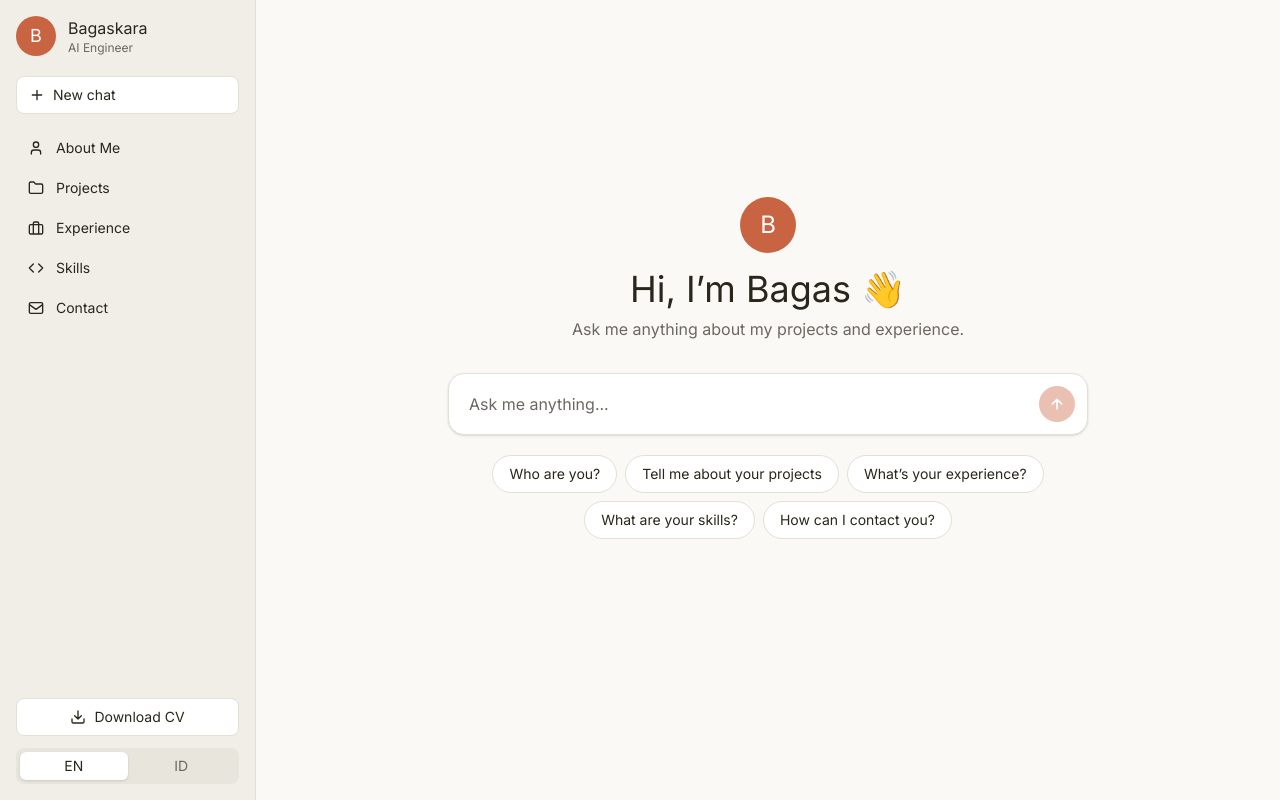
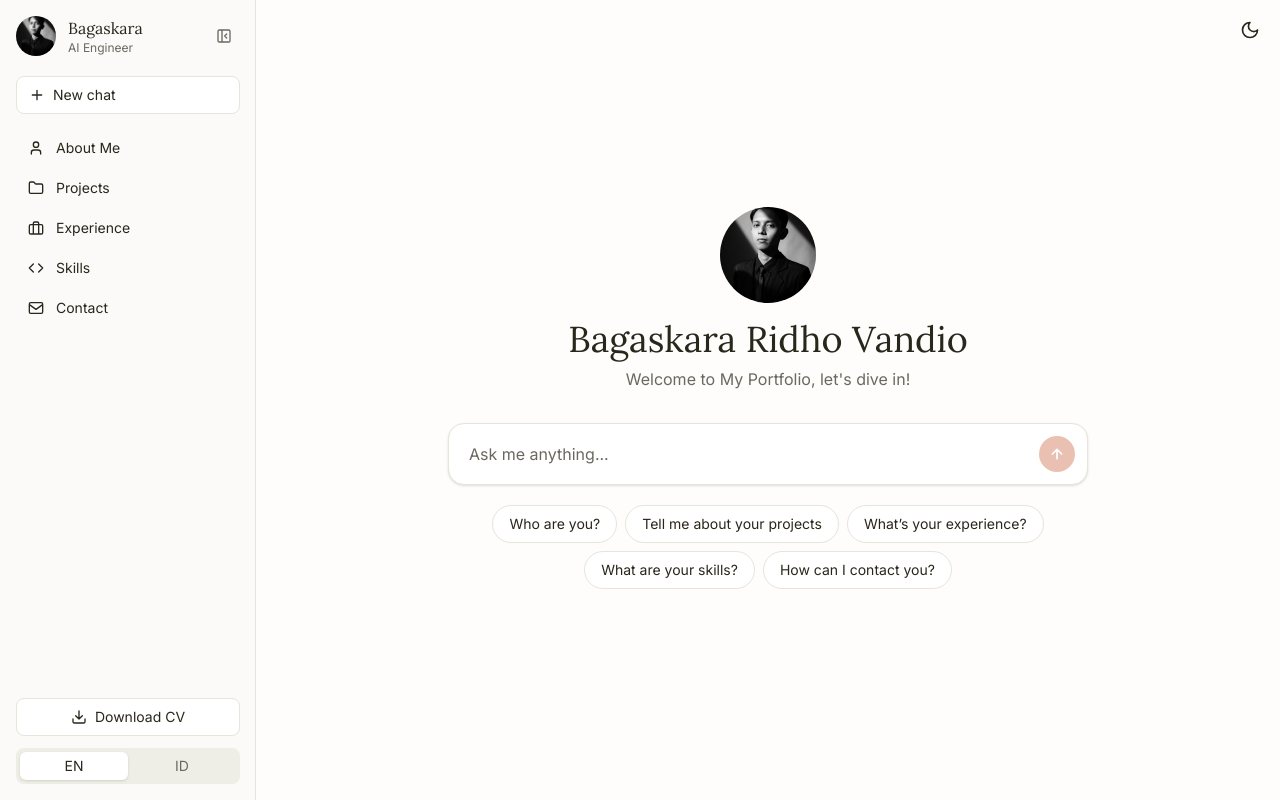
Before and after one commit to bagasrivan/portfolio, a Next.js app: page / in a window 1280 px wide. Built offline with nearby package versions, Linux system fonts and the light colour scheme.

Commit message:
Avatar & Sidebar

```diff
--- a/app/globals.css
+++ b/app/globals.css
@@ -1,13 +1,52 @@
 @import "tailwindcss";
 
+/* Tema gelap dipicu atribut data-theme="dark" di <html> */
+@custom-variant dark (&:where([data-theme="dark"], [data-theme="dark"] *));
+
+:root {
+  --bg: #fefdfb;
+  --sidebar: #fbfaf8;
+  --surface: #ffffff;
+  --soft: #f1efe8;
+  --line: #e7e4db;
+  --ink: #29261b;
+  --muted: #6b6860;
+  --accent: #c96442;
+  color-scheme: light;
+}
+
+:root[data-theme="dark"] {
+  --bg: #262624;
+  --sidebar: #1f1e1d;
+  --surface: #30302e;
+  --soft: #393937;
+  --line: #3d3c39;
+  --ink: #ece9e1;
+  --muted: #a19e94;
+  --accent: #d97757;
+  color-scheme: dark;
+}
+
 @theme inline {
+  --color-bg: var(--bg);
+  --color-sidebar: var(--sidebar);
+  --color-surface: var(--surface);
+  --color-soft: var(--soft);
+  --color-line: var(--line);
+  --color-ink: var(--ink);
+  --color-muted: var(--muted);
+  --color-accent: var(--accent);
   --font-serif: var(--font-lora), Georgia, serif;
 }
 
 body {
   font-family: var(--font-inter), system-ui, sans-serif;
-  background: #faf9f5;
-  color: #29261b;
+  background: var(--bg);
+  color: var(--ink);
+}
+
+::selection {
+  background: color-mix(in srgb, var(--accent) 30%, transparent);
 }
 
 @keyframes fade-up {
@@ -15,6 +54,7 @@ body {
     opacity: 0;
     transform: translateY(6px);
   }
+
   to {
     opacity: 1;
     transform: none;
@@ -26,16 +66,30 @@ body {
 }
 
 @keyframes blink {
-  0%, 80%, 100% { opacity: 0.25; }
-  40% { opacity: 1; }
+
+  0%,
+  80%,
+  100% {
+    opacity: 0.25;
+  }
+
+  40% {
+    opacity: 1;
+  }
 }
 
 .dot {
   width: 6px;
   height: 6px;
   border-radius: 9999px;
-  background: #6b6860;
+  background: var(--muted);
   animation: blink 1.2s infinite;
 }
-.dot:nth-child(2) { animation-delay: 0.15s; }
-.dot:nth-child(3) { animation-delay: 0.3s; }
+
+.dot:nth-child(2) {
+  animation-delay: 0.15s;
+}
+
+.dot:nth-child(3) {
+  animation-delay: 0.3s;
+}
--- a/app/layout.tsx
+++ b/app/layout.tsx
@@ -1,28 +1,37 @@
 import type { Metadata } from "next";
-import { Inter } from "next/font/google";
+import { Inter, Lora } from "next/font/google";
 import "./globals.css";
 
 const inter = Inter({ subsets: ["latin"], variable: "--font-inter" });
+const lora = Lora({ subsets: ["latin"], variable: "--font-lora" });
 
 export const metadata: Metadata = {
   title: "Bagaskara Ridho Vandio | Portfolio",
   description:
-    "Computer Science graduate focused on AI/ML. Ask me about my projects and experience.",
+    "Computer Science graduate focused on AI/ML and mobile development. Ask me about my projects and experience.",
   openGraph: {
     title: "Bagaskara Ridho Vandio | Portfolio",
     description:
-      "Computer Science graduate focused on AI Enggineering. Ask me about my projects and experience.",
+      "Computer Science graduate focused on AI/ML and mobile development. Ask me about my projects and experience.",
     type: "website",
   },
   twitter: { card: "summary_large_image" },
 };
 
+// Dijalankan sebelum halaman tampil: pakai pilihan tersimpan, kalau belum ada ikuti sistem
+const themeScript = `(function(){try{var t=localStorage.getItem("theme");if(!t){t=window.matchMedia("(prefers-color-scheme: dark)").matches?"dark":"light"}document.documentElement.dataset.theme=t}catch(e){}})();`;
+
 export default function RootLayout({
   children,
 }: Readonly<{ children: React.ReactNode }>) {
   return (
-    <html lang="en">
-      <body className={`${inter.variable} antialiased`}>{children}</body>
+    <html lang="en" suppressHydrationWarning>
+      <head>
+        <script dangerouslySetInnerHTML={{ __html: themeScript }} />
+      </head>
+      <body className={`${inter.variable} ${lora.variable} antialiased`}>
+        {children}
+      </body>
     </html>
   );
 }
--- a/app/page.tsx
+++ b/app/page.tsx
@@ -80,8 +80,8 @@ const keywords: Record<Topic, string[]> = {
 
 const content = {
   en: {
-    greeting: "Hi, I’m Bagas 👋",
-    subtitle: "Ask me anything about my projects and experience.",
+    greeting: "Bagaskara Ridho Vandio",
+    subtitle: "Welcome to My Portfolio, let's dive in!",
     placeholder: "Ask me anything...",
     send: "Send",
     cv: "Download CV",
@@ -117,8 +117,8 @@ const content = {
       "I’m not sure about that yet. Try asking about my projects, experience, skills, or how to contact me.",
   },
   id: {
-    greeting: "Halo, aku Bagas 👋",
-    subtitle: "Tanya apa saja soal project dan pengalamanku.",
+    greeting: "Bagaskara Ridho Vandio",
+    subtitle: "Selamat datang di portofolioku, yuk cari tau lebih lanjut!",
     placeholder: "Tanyakan sesuatu...",
     send: "Kirim",
     cv: "Unduh CV",
@@ -177,7 +177,7 @@ function linkify(text: string) {
         href={href}
         target="_blank"
         rel="noopener noreferrer"
-        className="text-[#c96442] underline underline-offset-2 hover:opacity-80"
+        className="text-accent underline underline-offset-2 hover:opacity-80"
       >
         {part}
       </a>
@@ -211,7 +211,17 @@ function TypingText({
   return <>{linkify(animate ? text.slice(0, count) : text)}</>;
 }
 
-const icons: Record<Topic | "plus" | "download" | "menu", string> = {
+const icons: Record<
+  | Topic
+  | "plus"
+  | "download"
+  | "menu"
+  | "panelClose"
+  | "sun"
+  | "moon"
+  | "panelOpen",
+  string
+> = {
   about:
     "M19 21v-2a4 4 0 0 0-4-4H9a4 4 0 0 0-4 4v2M12 3a4 4 0 1 0 0 8 4 4 0 0 0 0-8z",
   projects:
@@ -224,6 +234,12 @@ const icons: Record<Topic | "plus" | "download" | "menu", string> = {
   plus: "M12 5v14M5 12h14",
   download: "M21 15v4a2 2 0 0 1-2 2H5a2 2 0 0 1-2-2v-4M7 10l5 5 5-5M12 15V3",
   menu: "M4 6h16M4 12h16M4 18h16",
+  panelClose:
+    "M5 3h14a2 2 0 0 1 2 2v14a2 2 0 0 1-2 2H5a2 2 0 0 1-2-2V5a2 2 0 0 1 2-2zM9 3v18M16 15l-3-3 3-3",
+  panelOpen:
+    "M5 3h14a2 2 0 0 1 2 2v14a2 2 0 0 1-2 2H5a2 2 0 0 1-2-2V5a2 2 0 0 1 2-2zM9 3v18M14 9l3 3-3 3",
+  sun: "M12 8a4 4 0 1 0 0 8 4 4 0 0 0 0-8zM12 2v2M12 20v2M4.93 4.93l1.41 1.41M17.66 17.66l1.41 1.41M2 12h2M20 12h2M6.34 17.66l-1.41 1.41M19.07 4.93l-1.41 1.41",
+  moon: "M12 3a6 6 0 0 0 9 9 9 9 0 1 1-9-9Z",
 };
 
 function Icon({ d, className = "h-4 w-4" }: { d: string; className?: string }) {
@@ -243,11 +259,23 @@ function Icon({ d, className = "h-4 w-4" }: { d: string; className?: string }) {
   );
 }
 
+function Avatar({ className = "h-7 w-7" }: { className?: string }) {
+  return (
+    // eslint-disable-next-line @next/next/no-img-element
+    <img
+      src="/avatar.jpg"
+      alt="Bagaskara"
+      className={`shrink-0 rounded-full object-cover ${className}`}
+    />
+  );
+}
+
 export default function Home() {
   const [lang, setLang] = useState<Lang>("en");
   const [input, setInput] = useState("");
   const [messages, setMessages] = useState<Message[]>([]);
-  const [menuOpen, setMenuOpen] = useState(false);
+  const [menuOpen, setMenuOpen] = useState(false); // sidebar di HP
+  const [collapsed, setCollapsed] = useState(false); // sidebar di desktop
   const [thinking, setThinking] = useState(false);
   const [activeTopic, setActiveTopic] = useState<Topic | null>(null);
   const t = content[lang];
@@ -275,6 +303,25 @@ export default function Home() {
       if (timerRef.current) clearTimeout(timerRef.current);
     };
   }, []);
+
+  // Desktop: lipat/buka sidebar. HP: tampilkan/sembunyikan sidebar melayang
+  function toggleSidebar() {
+    if (window.matchMedia("(min-width: 768px)").matches) {
+      setCollapsed((c) => !c);
+    } else {
+      setMenuOpen((o) => !o);
+    }
+  }
+
+  // Ganti tema, simpan pilihannya di browser
+  function toggleTheme() {
+    const next =
+      document.documentElement.dataset.theme === "dark" ? "light" : "dark";
+    document.documentElement.dataset.theme = next;
+    try {
+      localStorage.setItem("theme", next);
+    } catch {}
+  }
 
   function ask(text: string, topic?: Topic) {
     if (thinking) return;
@@ -311,7 +358,7 @@ export default function Home() {
   }
 
   return (
-    <div className="flex h-dvh bg-[#faf9f5]">
+    <div className="flex h-dvh bg-bg">
       {/* Lapisan gelap di belakang sidebar (hanya HP) */}
       {menuOpen && (
         <div
@@ -322,27 +369,34 @@ export default function Home() {
 
       {/* Sidebar */}
       <aside
-        className={`fixed inset-y-0 left-0 z-20 flex w-64 flex-col border-r border-[#e3e0d5] bg-[#f0eee6] p-4 transition-transform md:static md:translate-x-0 ${
+        className={`fixed inset-y-0 left-0 z-20 w-64 shrink-0 overflow-hidden border-r border-line bg-sidebar transition-all duration-300 md:static md:translate-x-0 ${
           menuOpen ? "translate-x-0" : "-translate-x-full"
-        }`}
+        } ${collapsed ? "md:w-0 md:border-r-0" : "md:w-64"}`}
       >
-        {/* Profil singkat */}
+        {/* Lebar isi dikunci 16rem supaya tidak berantakan saat sidebar menyempit */}
+        <div className="flex h-full w-64 flex-col p-4">
+          {/* Profil singkat + tombol tutup */}
           <div className="mb-5 flex items-center gap-3">
-          <div className="flex h-10 w-10 shrink-0 items-center justify-center rounded-full bg-[#c96442] font-serif text-lg text-white">
-            B
-          </div>
-          <div className="min-w-0">
-            <h2 className="truncate font-serif text-base text-[#29261b]">
+            <Avatar className="h-10 w-10" />
+            <div className="min-w-0 flex-1">
+              <h2 className="truncate font-serif text-base text-ink">
                 Bagaskara
               </h2>
-            <p className="truncate text-xs text-[#6b6860]">{t.role}</p>
+              <p className="truncate text-xs text-muted">{t.role}</p>
             </div>
+            <button
+              onClick={toggleSidebar}
+              aria-label="Close sidebar"
+              className="rounded-lg p-2 text-muted transition-colors hover:bg-soft hover:text-ink"
+            >
+              <Icon d={icons.panelClose} />{" "}
+            </button>
           </div>
 
           {/* Percakapan baru */}
           <button
             onClick={newChat}
-          className="mb-4 flex items-center gap-2 rounded-lg border border-[#e3e0d5] bg-white px-3 py-2 text-sm text-[#29261b] transition-colors hover:bg-[#faf9f5]"
+            className="mb-4 flex items-center gap-2 rounded-lg border border-line bg-surface px-3 py-2 text-sm text-ink transition-colors hover:bg-soft"
           >
             <Icon d={icons.plus} />
             {t.newChat}
@@ -356,8 +410,8 @@ export default function Home() {
                 onClick={() => ask(t.questions[tp], tp)}
                 className={`flex items-center gap-3 rounded-lg px-3 py-2 text-left text-sm transition-colors ${
                   activeTopic === tp
-                  ? "bg-white font-medium text-[#c96442] shadow-sm"
-                  : "text-[#29261b] hover:bg-white/60"
+                    ? "bg-soft font-medium text-accent"
+                    : "text-ink hover:bg-soft"
                 }`}
               >
                 <Icon d={icons[tp]} />
@@ -370,14 +424,14 @@ export default function Home() {
           <a
             href="/cv.pdf"
             download
-          className="mt-auto flex items-center justify-center gap-2 rounded-lg border border-[#e3e0d5] bg-white px-3 py-2 text-sm text-[#29261b] transition-colors hover:bg-[#faf9f5]"
+            className="mt-auto flex items-center justify-center gap-2 rounded-lg border border-line bg-surface px-3 py-2 text-sm text-ink transition-colors hover:bg-soft"
           >
             <Icon d={icons.download} />
             {t.cv}
           </a>
 
           {/* Pilihan bahasa */}
-        <div className="mt-3 flex rounded-lg bg-[#e3e0d5]/60 p-1 text-sm">
+          <div className="mt-3 flex rounded-lg bg-line/60 p-1 text-sm">
             {(["en", "id"] as Lang[]).map((l) => (
               <button
                 key={l}
@@ -385,26 +439,42 @@ export default function Home() {
                 aria-pressed={lang === l}
                 className={`flex-1 rounded-md py-1 transition-colors ${
                   lang === l
-                  ? "bg-white text-[#29261b] shadow-sm"
-                  : "text-[#6b6860] hover:text-[#29261b]"
+                    ? "bg-surface text-ink shadow-sm"
+                    : "text-muted hover:text-ink"
                 }`}
               >
                 {l.toUpperCase()}
               </button>
             ))}
           </div>
+        </div>
       </aside>
 
       {/* Area utama */}
-      <main className="flex flex-1 flex-col overflow-hidden">
-        {/* Tombol menu (hanya HP) */}
-        <div className="flex items-center p-3 md:hidden">
+      <main className="flex min-w-0 flex-1 flex-col overflow-hidden">
+        {/* Bilah atas: buka sidebar (kiri) dan ganti tema (kanan) */}
+        <div className="flex items-center justify-between p-3">
           <button
-            onClick={() => setMenuOpen(true)}
-            aria-label="Open menu"
-            className="rounded-lg px-3 py-2 text-[#29261b] hover:bg-[#f0eee6]"
+            onClick={toggleSidebar}
+            aria-label="Open sidebar"
+            className={`rounded-lg p-2 text-ink transition-colors hover:bg-soft ${
+              collapsed ? "" : "md:invisible"
+            }`}
           >
-            <Icon d={icons.menu} className="h-5 w-5" />
+            <Icon d={icons.menu} className="h-5 w-5 md:hidden" />
+            <Icon
+              d={icons.panelOpen}
+              className="hidden h-5 w-5 md:block"
+            />{" "}
+          </button>
+
+          <button
+            onClick={toggleTheme}
+            aria-label="Toggle theme"
+            className="rounded-lg p-2 text-ink transition-colors hover:bg-soft"
+          >
+            <Icon d={icons.moon} className="h-5 w-5 dark:hidden" />
+            <Icon d={icons.sun} className="hidden h-5 w-5 dark:block" />
           </button>
         </div>
 
@@ -422,7 +492,7 @@ export default function Home() {
                     return (
                       <div
                         key={i}
-                        className="fade-up ml-auto max-w-[80%] rounded-2xl bg-[#f0eee6] px-4 py-2 text-[#29261b]"
+                        className="fade-up ml-auto max-w-[80%] rounded-2xl bg-soft px-4 py-2 text-ink"
                       >
                         {m.text}
                       </div>
@@ -435,10 +505,8 @@ export default function Home() {
                       key={i}
                       className="fade-up flex max-w-[85%] items-start gap-3"
                     >
-                      <div className="mt-1 flex h-7 w-7 shrink-0 items-center justify-center rounded-full bg-[#c96442] text-xs font-semibold text-white">
-                        B
-                      </div>
-                      <div className="whitespace-pre-line py-1 leading-relaxed text-[#29261b]">
+                      <Avatar className="mt-1 h-7 w-7" />
+                      <div className="whitespace-pre-line py-1 leading-relaxed text-ink">
                         <TypingText
                           key={botText}
                           text={botText}
@@ -452,9 +520,7 @@ export default function Home() {
 
                 {thinking && (
                   <div className="fade-up flex items-center gap-3">
-                    <div className="flex h-7 w-7 shrink-0 items-center justify-center rounded-full bg-[#c96442] text-xs font-semibold text-white">
-                      B
-                    </div>
+                    <Avatar className="h-7 w-7" />
                     <div className="flex gap-1 py-3">
                       <span className="dot" />
                       <span className="dot" />
@@ -470,13 +536,9 @@ export default function Home() {
               key="hello"
               className="fade-up flex flex-col items-center px-4 text-center"
             >
-              <div className="mb-4 flex h-14 w-14 items-center justify-center rounded-full bg-[#c96442] font-serif text-2xl text-white">
-                B
-              </div>
-              <h1 className="font-serif text-4xl text-[#29261b]">
-                {t.greeting}
-              </h1>
-              <p className="mt-2 text-[#6b6860]">{t.subtitle}</p>
+              <Avatar className="mb-4 h-24 w-24" />
+              <h1 className="font-serif text-4xl text-ink">{t.greeting}</h1>
+              <p className="mt-2 text-muted">{t.subtitle}</p>
             </div>
           )}
 
@@ -487,18 +549,18 @@ export default function Home() {
               hasMessages ? "max-w-3xl pb-6" : "mt-8 max-w-2xl"
             }`}
           >
-            <div className="flex items-center gap-2 rounded-2xl border border-[#e3e0d5] bg-white p-3 shadow-sm transition-colors focus-within:border-[#c96442]">
+            <div className="flex items-center gap-2 rounded-2xl border border-line bg-surface p-3 shadow-sm transition-colors focus-within:border-accent">
               <input
                 value={input}
                 onChange={(e) => setInput(e.target.value)}
-                className="flex-1 bg-transparent px-2 text-[#29261b] outline-none placeholder:text-[#6b6860]"
+                className="flex-1 bg-transparent px-2 text-ink outline-none placeholder:text-muted"
                 placeholder={t.placeholder}
               />
               <button
                 type="submit"
                 disabled={!input.trim()}
                 aria-label={t.send}
-                className="flex h-9 w-9 items-center justify-center rounded-full bg-[#c96442] text-white transition hover:opacity-90 disabled:opacity-40"
+                className="flex h-9 w-9 items-center justify-center rounded-full bg-accent text-white transition hover:opacity-90 disabled:opacity-40"
               >
                 <svg
                   width="16"
@@ -523,7 +585,7 @@ export default function Home() {
                 <button
                   key={tp}
                   onClick={() => ask(t.questions[tp], tp)}
-                  className="rounded-full border border-[#e3e0d5] bg-white px-4 py-2 text-sm text-[#29261b] transition hover:-translate-y-0.5 hover:bg-[#f0eee6] hover:shadow-sm"
+                  className="rounded-full border border-line bg-surface px-4 py-2 text-sm text-ink transition hover:-translate-y-0.5 hover:bg-soft hover:shadow-sm"
                 >
                   {t.questions[tp]}
                 </button>
```
Also changed, not shown: public/avatar.jpg (added). Lines whose indentation alone changed are shown as unchanged.
